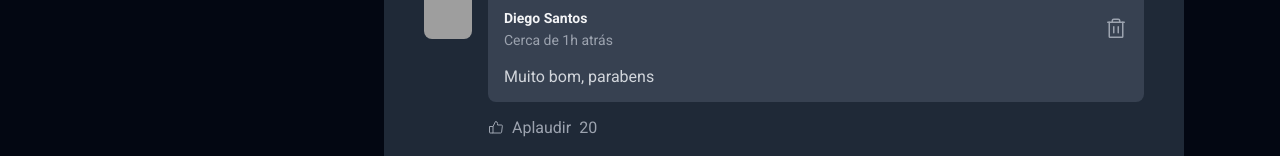
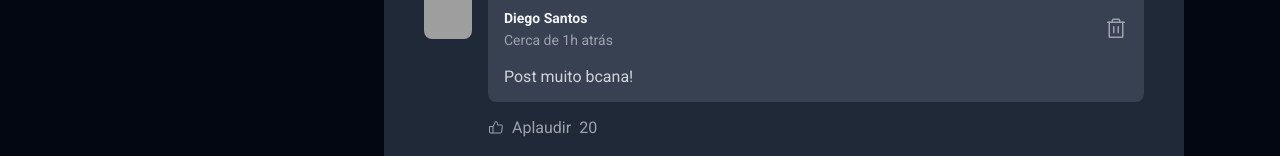
Before and after one commit to Diegodkid/fundamentos-react, a React (Vite) app: page / in a window 1280 px wide. Shown: the part 644-800 px from the top of the page. Built offline with nearby package versions, Linux system fonts and the light colour scheme; grey boxes are pictures that could not be loaded.

Commit message:
Inserindo comentários (Programação declarativa)

```diff
--- a/src/components/Comment.jsx
+++ b/src/components/Comment.jsx
@@ -2,7 +2,7 @@ import { Avatar } from './Avatar'
 import styles from './Comment.module.css'
 import { Trash, ThumbsUp } from 'phosphor-react'
 
-export function Comment() {
+export function Comment({ content }) {
   return (
     <div className={styles.comment}>
       <Avatar hasBorder={false} src='https://github.com/maykbrito.png'/>
@@ -19,7 +19,7 @@ export function Comment() {
               <Trash size={24}/>
             </button>
           </header>
-          <p>Muito bom, parabens</p>
+          <p>{content}</p>
         </div>
         <footer>
           <button>
--- a/src/components/Post.jsx
+++ b/src/components/Post.jsx
@@ -7,7 +7,11 @@ import styles from './Post.module.css'
 import { useState } from 'react'
 
 export function Post({ author, publishedAt, content }) {
-  const [comments, setComments] = useState([1, 2])
+  const [comments, setComments] = useState([
+    'Post muito bcana!'
+  ])
+
+  const [newCommentText, setNewCommentText] = useState('')
 
   const publishedDateFormatted = format(publishedAt, "dd 'de' MMMM 'às' hh:mm'h'", {
     locale: ptBR
@@ -18,10 +22,15 @@ export function Post({ author, publishedAt, content }) {
     addSuffix: true
   })
 
+  const handleNewCommentChange = () =>  {
+    setNewCommentText(event.target.value)
+  }
+
   const handleSubmit = () => {
     event.preventDefault()
 
-    setComments([...comments, comments.length + 1])
+    setComments([...comments, newCommentText])
+    setNewCommentText('')
   }
   return (
    <article className={styles.post}>
@@ -56,7 +65,11 @@ export function Post({ author, publishedAt, content }) {
 
     <form onSubmit={handleSubmit} className={styles.commentForm}>
       <strong>Deixe seu feedback</strong>
-      <textarea placeholder='Deixe um comentário'/>
+      <textarea
+        onChange={handleNewCommentChange}
+        value={newCommentText}
+        name='comment'
+        placeholder='Deixe um comentário'/>
 
       <footer>
         <button type='submit'>Publicar</button>
@@ -64,7 +77,7 @@ export function Post({ author, publishedAt, content }) {
     </form>
 
     <div className={styles.commentList}>
-      {comments.map(coment => <Comment />)}
+      {comments.map(coment => <Comment content={coment} />)}
     </div>
    </article>
   )
```
